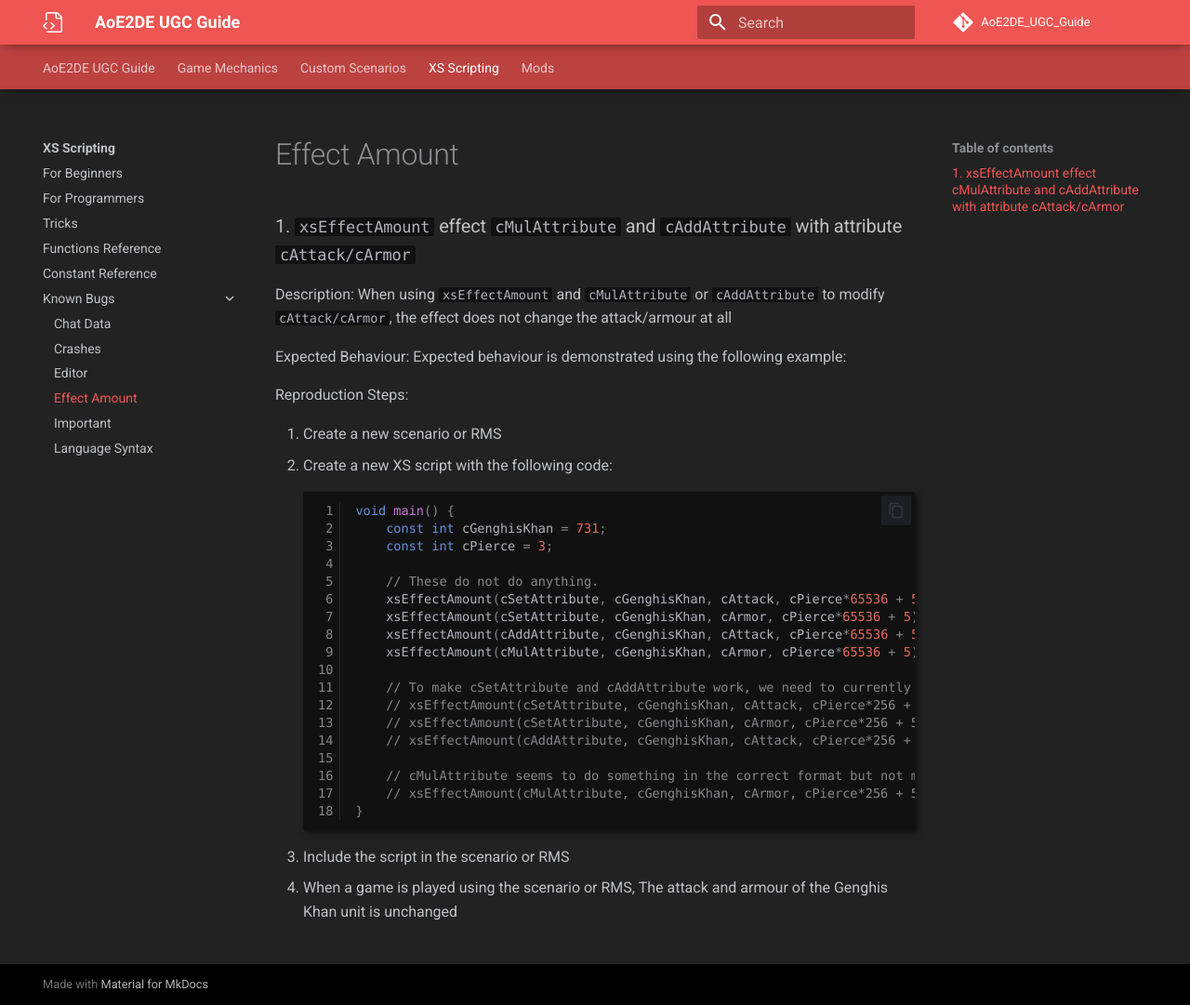
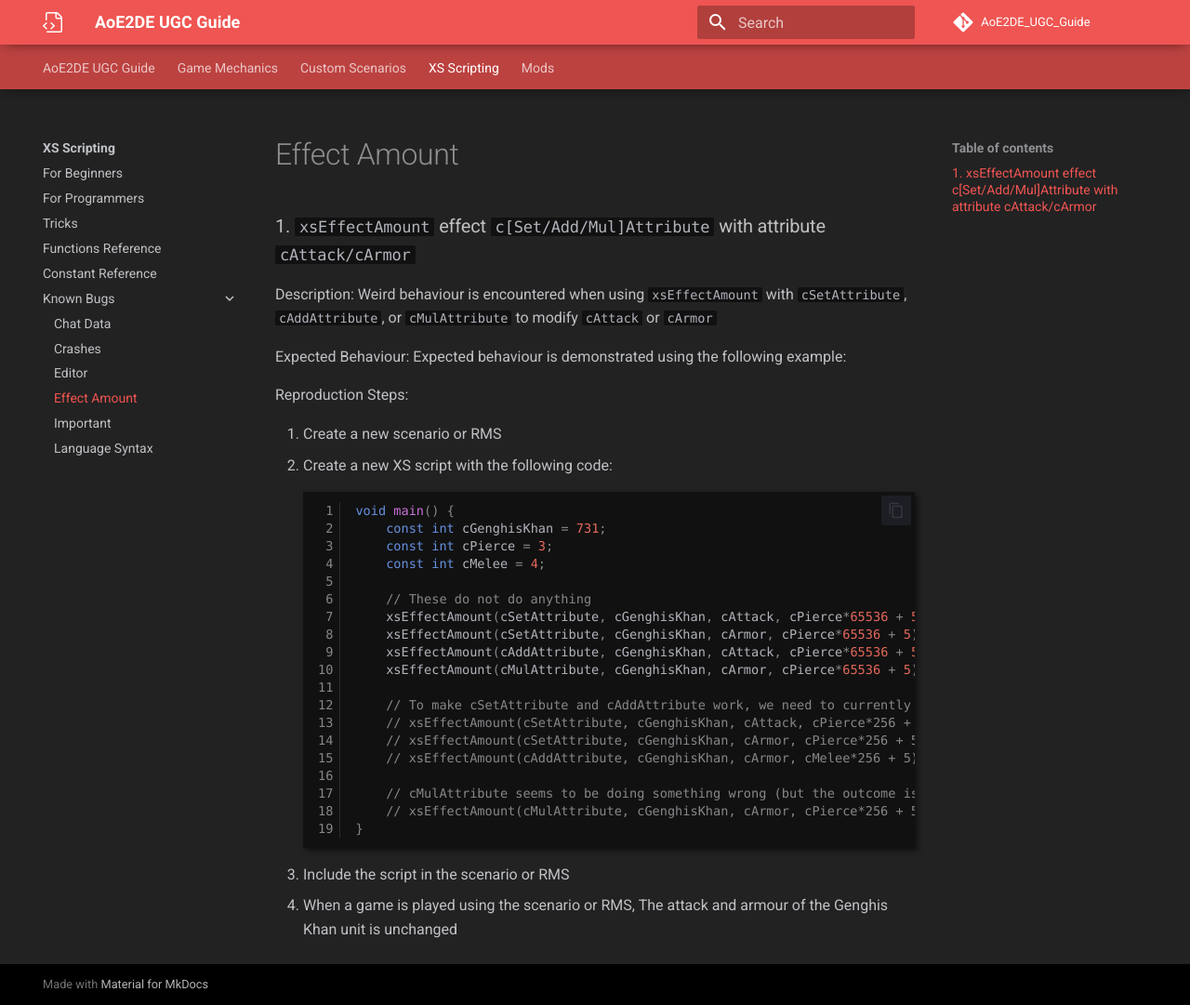
Before and after one commit to Divy1211/AoE2DE_UGC_Guide, an MkDocs documentation site: the page built from docs/general/xs/bugs/Effect Amount.md, in a window 1280 px wide and 1081 px high. Shown: the whole window at 93% size. Built offline with MkDocs 1.6.1 and Material for MkDocs 9.7.7, drawn with Linux system fonts in a browser that asks for light colours; some web fonts are replaced; comment, search, counter and statistics services are not loaded.

Commit message:
Updated effect_amount2 bug

````diff
--- a/docs/general/xs/bugs/Effect Amount.md
+++ b/docs/general/xs/bugs/Effect Amount.md
@@ -1,6 +1,6 @@
-### 1. `xsEffectAmount` effect `cMulAttribute` and `cAddAttribute` with attribute `cAttack/cArmor`
+### 1. `xsEffectAmount` effect `c[Set/Add/Mul]Attribute` with attribute `cAttack/cArmor`
 
-Description: When using `xsEffectAmount` and `cMulAttribute` or `cAddAttribute` to modify `cAttack/cArmor`, the effect does not change the attack/armour at all
+Description: Weird behaviour is encountered when using `xsEffectAmount` with `cSetAttribute`, `cAddAttribute`, or `cMulAttribute` to modify `cAttack` or `cArmor`
 
 Expected Behaviour: Expected behaviour is demonstrated using the following example:
 
@@ -12,19 +12,20 @@ Reproduction Steps:
 void main() {
     const int cGenghisKhan = 731;
     const int cPierce = 3;
+    const int cMelee = 4;
 
-    // These do not do anything.
+    // These do not do anything
     xsEffectAmount(cSetAttribute, cGenghisKhan, cAttack, cPierce*65536 + 5);
     xsEffectAmount(cSetAttribute, cGenghisKhan, cArmor, cPierce*65536 + 5);
     xsEffectAmount(cAddAttribute, cGenghisKhan, cAttack, cPierce*65536 + 5);
     xsEffectAmount(cMulAttribute, cGenghisKhan, cArmor, cPierce*65536 + 5);
 
-    // To make cSetAttribute and cAddAttribute work, we need to currently use this format:
+    // To make cSetAttribute and cAddAttribute work, we need to currently use the old format:
     // xsEffectAmount(cSetAttribute, cGenghisKhan, cAttack, cPierce*256 + 5);
     // xsEffectAmount(cSetAttribute, cGenghisKhan, cArmor, cPierce*256 + 5);
-    // xsEffectAmount(cAddAttribute, cGenghisKhan, cAttack, cPierce*256 + 5);
+    // xsEffectAmount(cAddAttribute, cGenghisKhan, cArmor, cMelee*256 + 5);
 
-    // cMulAttribute seems to do something in the correct format but not multiply:
+    // cMulAttribute seems to be doing something wrong (but the outcome is consistent) with it's outcome:
     // xsEffectAmount(cMulAttribute, cGenghisKhan, cArmor, cPierce*256 + 5);
 }
 ```
--- a/docs/general/xs/bugs/bugs.json
+++ b/docs/general/xs/bugs/bugs.json
@@ -47,8 +47,8 @@
     ],
     "Effect Amount": [
         {
-            "Name": "`xsEffectAmount` effect `cMulAttribute` and `cAddAttribute` with attribute `cAttack/cArmor`",
-            "Description" : "When using `xsEffectAmount` and `cMulAttribute` or `cAddAttribute` to modify `cAttack/cArmor`, the effect does not change the attack/armour at all",
+            "Name": "`xsEffectAmount` effect `c[Set/Add/Mul]Attribute` with attribute `cAttack/cArmor`",
+            "Description" : "Weird behaviour is encountered when using `xsEffectAmount` with `cSetAttribute`, `cAddAttribute`, or `cMulAttribute` to modify `cAttack` or `cArmor`",
             "Expected Behaviour": "Expected behaviour is demonstrated using the following example:",
             "Reproduction Steps": [
                 "Create a new scenario or RMS",
--- a/docs/general/xs/bugs/bugs.py
+++ b/docs/general/xs/bugs/bugs.py
@@ -7,7 +7,7 @@ with open("./bugs.json") as file:
 date_t = date.today().strftime("%d.%m.%Y")
 
 out = f"""# Known Bugs And Quirks In XS Scripting
-*Written by: Alian713*
+*Written by: Alian713 & Kramb*
 
 ---
 
@@ -17,7 +17,7 @@ Any new bugs discovered will be added to the list. This list will also be update
 
 If you know of a bug that is not documented here, or if a bug listed here is actually fixed in the *indicated* game version, reach out to the authors of this guide! Check the [About](../../../../) page for relevant information about the authors.
 
-Game Version: `101.102.47822.0 (#113358) 14355041`
+Game Version: `101.102.62906.0 (#128441) 16271343`
 
 Last Updated: `{date_t}`
 
````
Also changed, not shown: docs/general/xs/bugs/index.md (+3 -3 lines), 1 other file.
